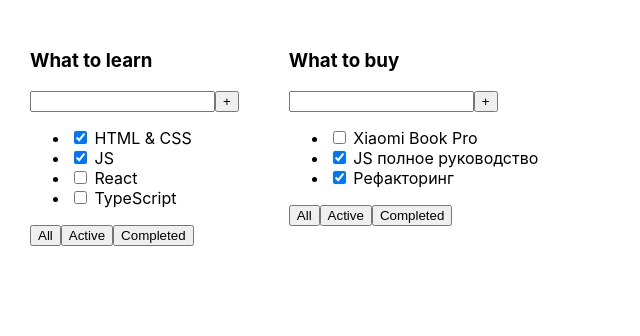
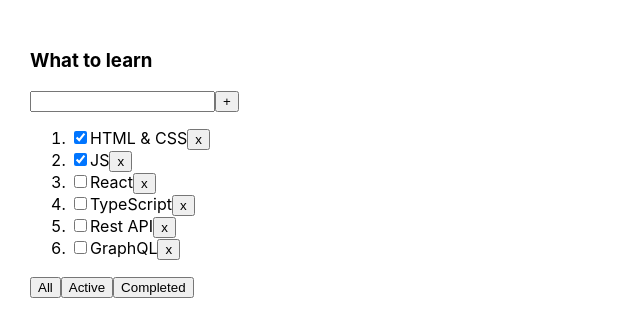
Before and after one commit to phoenix2307/todo-10-2022, a React (Create React App) app: page / in a window 1280 px wide. Shown: the top 336 px of the page, without its empty margins (0-640 px from the left). Built offline with nearby package versions, Linux system fonts and the light colour scheme.

Commit message:
filterBtns

```diff
--- a/src/App.tsx
+++ b/src/App.tsx
@@ -1,4 +1,4 @@
-import React from 'react';
+import React, {useState} from 'react';
 import './App.css';
 import {Todolist} from "./Todolist";
 
@@ -8,25 +8,59 @@
     title: string
     isDone: boolean
 }
+
+export type FilterButtonType = {
+    id: string
+    title: string
+}
+
 function App() {
 
-    const tasks1 = [
+
+    const filterButtons = [
+        {id: 'all', title: 'All'},
+        {id: 'active', title: 'Active'},
+        {id: 'completed', title: 'Completed'}
+    ]
+
+    const myTasks1 = [
         {id: 1, title: 'HTML & CSS', isDone: true},
         {id: 2, title: 'JS', isDone: true},
         {id: 3, title: 'React', isDone: false},
-        {id: 4, title: 'TypeScript', isDone: false}
+        {id: 4, title: 'TypeScript', isDone: false},
+        {id: 5, title: 'Rest API', isDone: false},
+        {id: 6, title: 'GraphQL', isDone: false}
     ]
+    const [tasks, setTasks] = useState(myTasks1)
+    const [filterValue, setFilterValue] = useState('all')
 
-    const tasks2 = [
-        {id: 1, title: 'Xiaomi Book Pro', isDone: false},
-        {id: 2, title: 'JS полное руководство', isDone: true},
-        {id: 3, title: 'Рефакторинг', isDone: true}
-    ]
+    const removeTask = (id: number) => {
+        setTasks(tasks.filter(ft => ft.id !== id))
+    }
+    const filterTasks = (idFilterBtn: string) => {
+        setTasks(myTasks1)
+        if (idFilterBtn === 'active') {
+            const filteredTasks = myTasks1.filter(ft => !ft.isDone)
+            setTasks(filteredTasks)
+        }
+        else if (idFilterBtn === 'completed') {
+
+            setTasks(myTasks1.filter(ft => ft.isDone))
+        }
+        else {
+            setTasks(myTasks1)
+        }
+    }
+
 
     return (
         <div className={'App'}>
-            <Todolist title={'What to learn'} tasks={tasks1}/>
-            <Todolist title={'What to buy'} tasks={tasks2}/>
+            <Todolist title={'What to learn'}
+                      myTasks={tasks}
+                      filterButtons={filterButtons}
+                      removeTasks={removeTask}
+                      filterTasks={filterTasks}
+            />
         </div>
     )
 
--- a/src/Todolist.tsx
+++ b/src/Todolist.tsx
@@ -1,12 +1,24 @@
 import React from "react";
-import {TaskType} from "./App";
+import {FilterButtonType, TaskType} from "./App";
 
 type TodolistPropsType = {
     title: string
-    tasks: TaskType[]
+    myTasks: TaskType[]
+    filterButtons: FilterButtonType[]
+    removeTasks: (id: number) => void
+    filterTasks: (id: string) => void
 }
 
+
 export const Todolist = (props: TodolistPropsType) => {
+    const onClickHandler = (id: number) => {
+        props.removeTasks(id)
+    }
+
+    function clickBtnHandler(id: string) {
+        props.filterTasks(id)
+    }
+
     return (
         <div>
             <h3>{props.title}</h3>
@@ -14,13 +26,25 @@
                 <input/>
                 <button>+</button>
             </div>
-            <ul>
-                {props.tasks.map(t => <li key={t.id}><input type="checkbox" checked={t.isDone}/> <span>{t.title}</span></li>)}
-            </ul>
+            <ol>
+                {props.myTasks.map(t => {
+                    return (
+                        <li key={t.id}><input type="checkbox" checked={t.isDone}/>
+                            <span>{t.title}</span>
+                            <button onClick={() => onClickHandler(t.id)}>x</button>
+                        </li>
+                    )
+                })}
+            </ol>
             <div>
-                <button>All</button>
-                <button>Active</button>
-                <button>Completed</button>
+                {props.filterButtons.map(btn => {
+                    return (
+                        <button id={btn.id} onClick={() => clickBtnHandler(btn.id)}>{btn.title}</button>
+                    )
+                })}
+                {/*<button>All</button>*/}
+                {/*<button>Active</button>*/}
+                {/*<button>Completed</button>*/}
             </div>
 
         </div>
```
